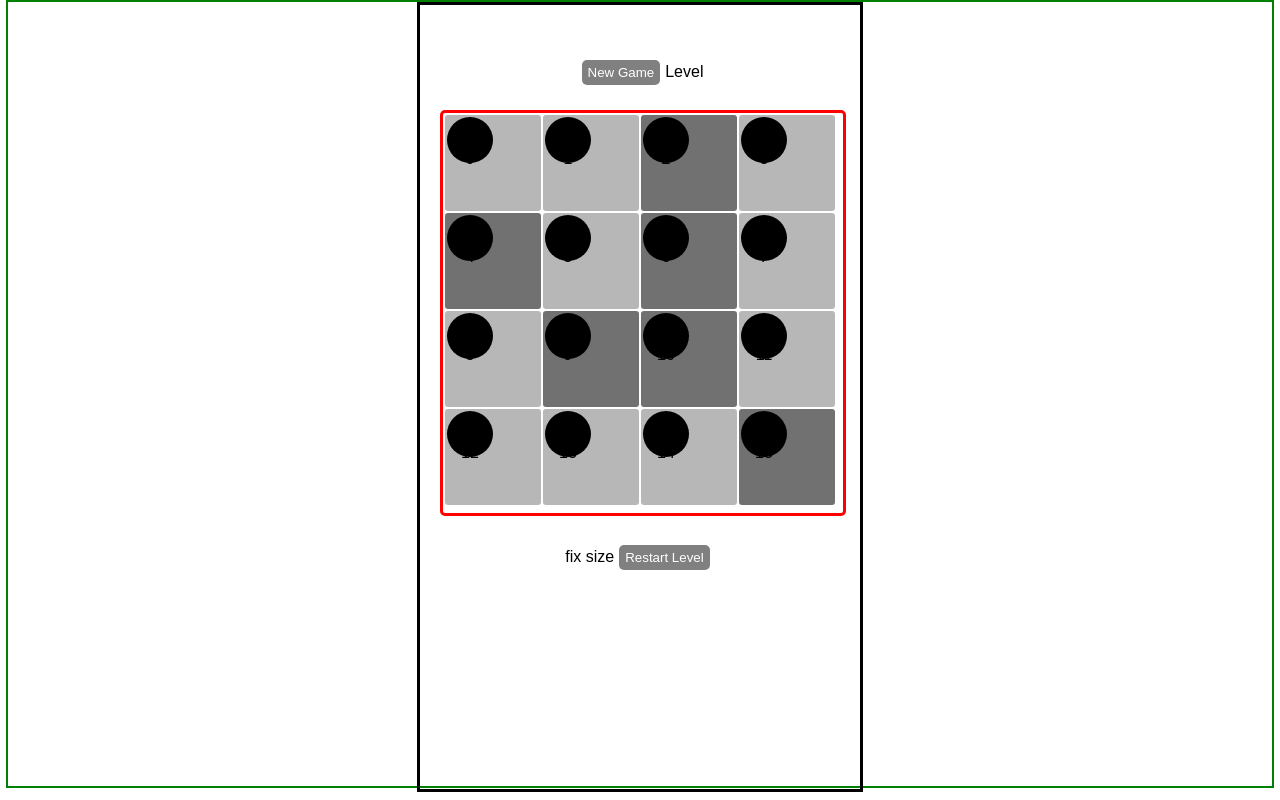
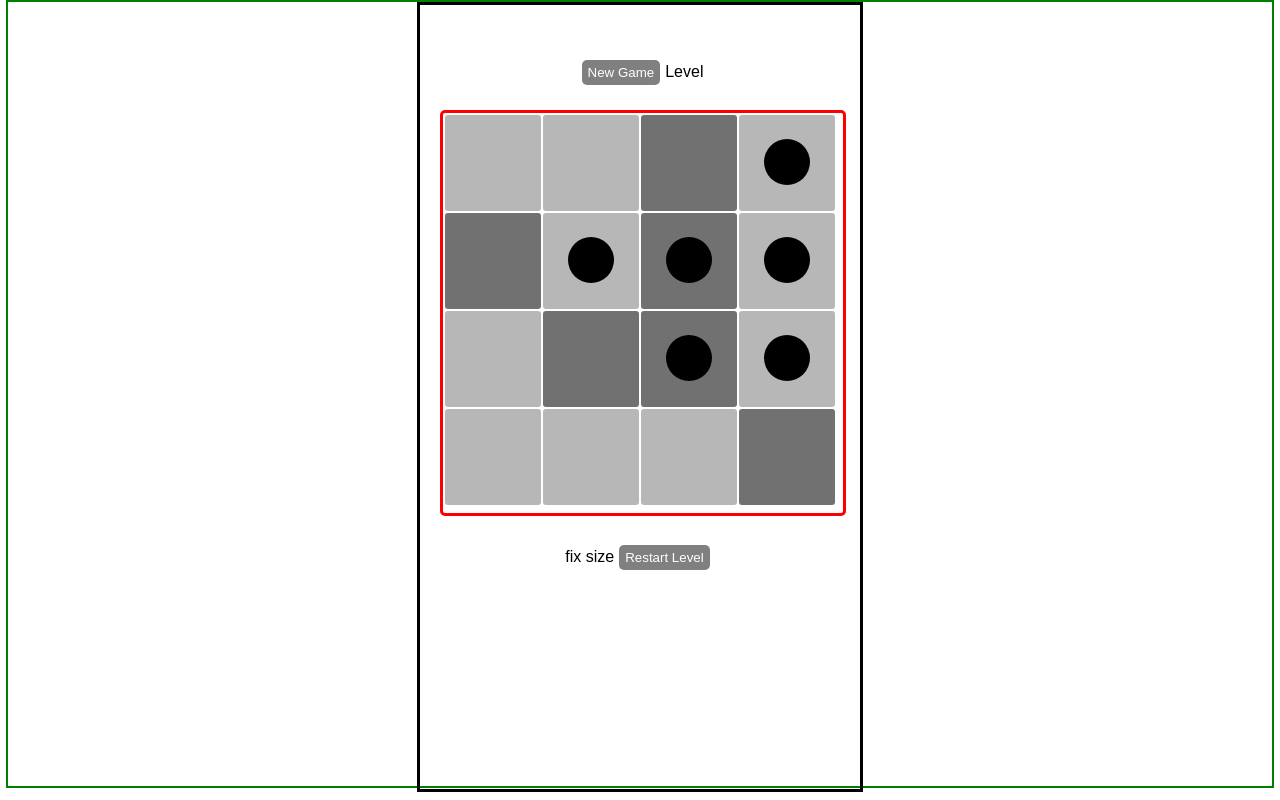
Before and after one commit to steffriedrichs/Project_1-React, a React (Create React App) app: page / in a window 1280 px wide. Both pictures are taken after a click on the button "New Game". Built offline with nearby package versions, Linux system fonts and the light colour scheme.

Commit message:
Display stones according to current position

```diff
--- a/src/components/Board/Board.js
+++ b/src/components/Board/Board.js
@@ -6,14 +6,6 @@ export default class Board extends Component {
     constructor(props) {
         super(props);
         this.getFields = this.getFields.bind(this);
-    }
-
-    getFields(fieldsArray, rows) {
-        return fieldsArray.map((field, index) => (
-            <Field key={index} id={index} rows={rows} dark={field}>
-                <Stone key={index} id={index} rows={rows}>{index}</Stone>
-            </Field>
-        ));
     }
 
     initStones(n) {
@@ -31,11 +23,19 @@ export default class Board extends Component {
         return stonesArray;
     }
 
+    getFields(fieldsArray, rows, stones) {
+        return fieldsArray.map((field, index) => (
+            <Field key={index} id={index} rows={rows} dark={field}>
+                <Stone rows={rows} exists={stones[index]}></Stone>
+            </Field>
+        ));
+    }
+
     render() {
         let currentStones = this.initStones(this.props.numberOfRows);
         console.log(currentStones);
         return <PlayingBoard>
-            {this.getFields(this.props.fieldsArray, this.props.numberOfRows)}
+            {this.getFields(this.props.fieldsArray, this.props.numberOfRows, currentStones)}
         </PlayingBoard>;
     }
 }
--- a/src/components/Board/style.js
+++ b/src/components/Board/style.js
@@ -24,14 +24,12 @@ export const Field = styled.div`
 `;
 
 export const Stone = styled.div`
-    background: black;
+    background: ${props => (props.exists == 1 ? `black` : null)};
     max-width: ${props => 200 / props.rows - props.rows}px;
     max-height: ${props => 200 / props.rows - props.rows}px;
     width: ${props => 30 / props.rows - 1}vw;
-    line-height: ${props => 30 / props.rows - 1}vw;
-    float: left;
-    margin: 2px 0px 0px 2px;
+    height: ${props => 30 / props.rows - 1}vw;
     border-radius: 100px;
-    color: black;
-    z-index: 2;
+    margin: auto;
+    margin-top: 25%;
 `;
```
